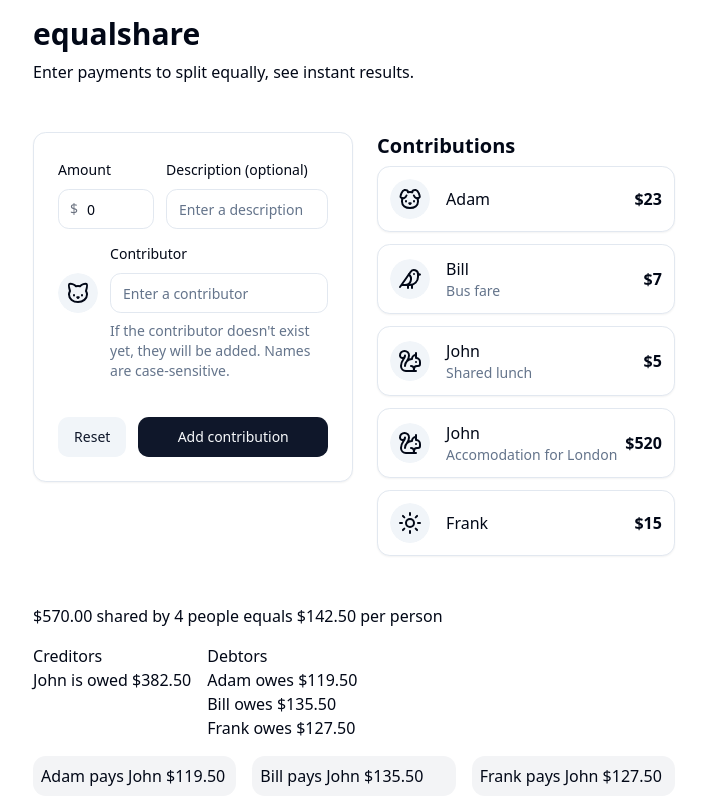
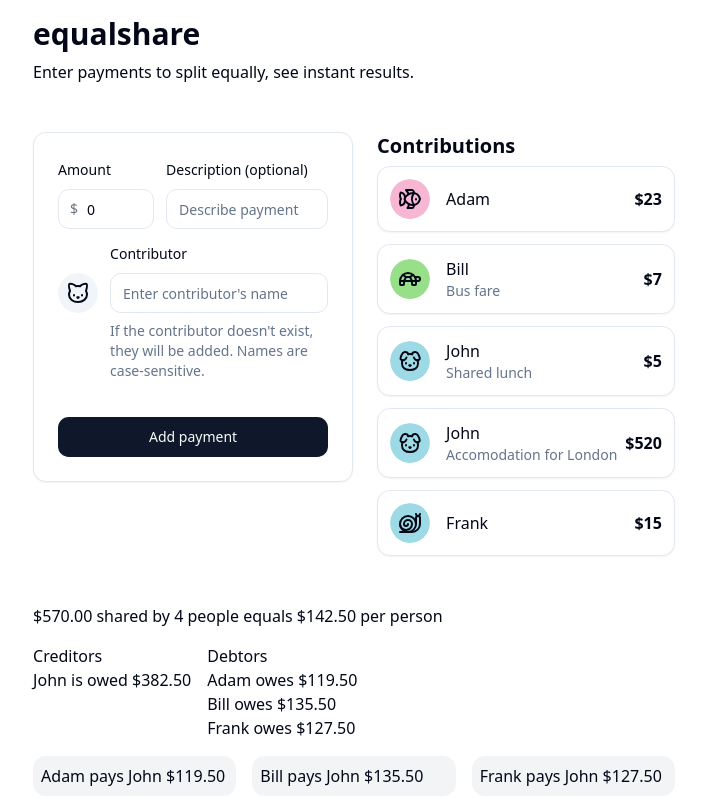
Before and after one commit to adamzuch/equal-share-app, a React (Vite) app: page / in a window 1280 px wide. Shown: the whole page, without its empty margins (286-992 px from the left). Built offline with nearby package versions, Linux system fonts and the light colour scheme.

Commit message:
prototype unique avatar generation

```diff
--- a/src/components/Contribution.tsx
+++ b/src/components/Contribution.tsx
@@ -1,41 +1,25 @@
 import { Contribution } from '@/lib/equalize'
 import { Card } from './ui/card'
-import { Bird, Dog, Squirrel, Sun, Turtle } from 'lucide-react'
 import { Avatar, AvatarFallback } from './ui/avatar'
-import { ReactNode, useState } from 'react'
+
+import { getAvatarColor, getAvatarIcon } from '@/lib/avatar'
 
 export default function ContributionCard({
   contribution,
-}: // contributors,
-// onAmountChange,
-// onContributorChange,
-// onDelete,
-// onDescriptionChange,
-// onNewContribution,
-{
+}: {
   contribution: Contribution
-  // contributors: string[]
-  // onAmountChange?: (i: number, value: string) => void
-  // onContributorChange?: (i: number, value: string) => void
-  // onDescriptionChange?: (i: number, value: string) => void
-  // onDelete?: (i: number) => void
-  // onNewContribution?: (contribution: Contribution) => void
 }) {
   const { amount, contributor, description } = contribution
 
-  const iconLookup: { [key: string]: ReactNode } = {
-    Adam: <Dog />,
-    Bill: <Bird />,
-    Charlie: <Turtle />,
-    Frank: <Sun />,
-  }
-  const defaultIcon = iconLookup?.[contributor] ?? <Squirrel />
-  const [icon] = useState<ReactNode>(defaultIcon)
+  const Icon = getAvatarIcon(contributor)
+  const iconColor = getAvatarColor(contributor)
 
   return (
     <Card className="flex-1 p-3 flex flex-row items-center gap-4">
       <Avatar>
-        <AvatarFallback>{icon}</AvatarFallback>
+        <AvatarFallback style={{ backgroundColor: iconColor }}>
+          <Icon />
+        </AvatarFallback>
       </Avatar>
 
       <div className="flex-1 flex flex-row gap-2 items-center justify-between">
@@ -46,11 +30,6 @@ export default function ContributionCard({
 
         <div className="flex flex-col gap-1">
           <div className="flex-1 text-right font-bold">${amount}</div>{' '}
-          {/* <div className="-mr-3 -mb-3 text-right text-muted-foreground">
-            <Button className="h-6" size="icon" variant="ghost">
-              <MoreHorizontal />
-            </Button>
-          </div> */}
         </div>
       </div>
     </Card>
--- a/src/components/NewContributionForm.tsx
+++ b/src/components/NewContributionForm.tsx
@@ -1,5 +1,5 @@
 import * as z from 'zod'
-import { useForm } from 'react-hook-form'
+import { useForm, useWatch } from 'react-hook-form'
 import { zodResolver } from '@hookform/resolvers/zod'
 
 import { Contribution } from '@/lib/equalize'
@@ -15,8 +15,9 @@ import {
 import { Input } from '@/components/ui/input'
 import { Button } from './ui/button'
 import { Avatar, AvatarFallback } from '@/components/ui/avatar'
+import { Card, CardContent } from './ui/card'
+import { getAvatarColor, getAvatarIcon } from '@/lib/avatar'
 import { Cat } from 'lucide-react'
-import { Card, CardContent } from './ui/card'
 
 const formSchema = z.object({
   amount: z.coerce
@@ -58,6 +59,18 @@ export function NewContributionForm({
     form.reset()
     document.getElementById('amount')?.focus()
   }
+
+  const contributor = useWatch({
+    control: form.control,
+    name: 'contributor',
+    defaultValue: '',
+  })
+
+  const AvatarIcon = contributor !== '' ? getAvatarIcon(contributor) : Cat
+  const avatarColor = contributor !== '' ? getAvatarColor(contributor) : ''
+
+  // const [AvatarIcon, setAvatarIcon] = useState<LucideIcon>(Cat)
+  // const [avatarColor, setAvatarColor] = useState('')
 
   return (
     <Card>
@@ -107,7 +120,7 @@ export function NewContributionForm({
                           id="description"
                           autoComplete="off"
                           className="w-full"
-                          placeholder="Enter a description"
+                          placeholder="Describe payment"
                         />
                       </FormControl>
                       <FormMessage />
@@ -119,8 +132,8 @@ export function NewContributionForm({
 
             <div className="flex items-start gap-3">
               <Avatar className="mt-8">
-                <AvatarFallback>
-                  <Cat />
+                <AvatarFallback style={{ backgroundColor: avatarColor }}>
+                  <AvatarIcon />
                 </AvatarFallback>
               </Avatar>
               <div className="flex-1">
@@ -137,7 +150,19 @@ export function NewContributionForm({
                             id="contributor"
                             list="contributors"
                             autoComplete="off"
-                            placeholder="Enter a contributor"
+                            placeholder="Enter contributor's name"
+                            // onChange={(e) => {
+                            //   const value = e.target.value
+                            //   if (value === '') {
+                            //     setAvatarIcon(Cat)
+                            //     setAvatarColor('')
+                            //   } else {
+                            //     const Icon = getAvatarIcon(value)
+                            //     const color = getAvatarColor(value)
+                            //     setAvatarIcon(Icon)
+                            //     setAvatarColor(color)
+                            //   }
+                            // }}
                           />
                           <datalist id="contributors">
                             {Array.from(contributors.values()).map(
@@ -150,26 +175,18 @@ export function NewContributionForm({
                       </FormControl>
                       <FormMessage />
                       <FormDescription>
-                        If the contributor doesn't exist yet, they will be
-                        added. Names are case-sensitive.
+                        If the contributor doesn't exist, they will be added.
+                        Names are case-sensitive.
                       </FormDescription>
                     </FormItem>
                   )}
                 />
               </div>
             </div>
-            <div className="mt-6 flex gap-3 space-between">
-              <Button
-                onClick={() => form.reset()}
-                variant="secondary"
-                type="reset"
-              >
-                Reset
-              </Button>
-              <Button className="flex-1" variant="default" type="submit">
-                Add contribution
-              </Button>
-            </div>
+
+            <Button className="mt-6" variant="default" type="submit">
+              Add payment
+            </Button>
           </form>
         </Form>
       </CardContent>
--- /dev/null
+++ b/src/lib/avatar.ts
@@ -0,0 +1,65 @@
+import {
+  Cat,
+  Dog,
+  Fish,
+  LucideIcon,
+  Rabbit,
+  Snail,
+  Squirrel,
+  Turtle,
+} from 'lucide-react'
+
+const AVATAR_ICONS: LucideIcon[] = [
+  Dog,
+  Cat,
+  Fish,
+  Rabbit,
+  Snail,
+  Squirrel,
+  Turtle,
+]
+
+const AVATAR_COLORS: string[] = [
+  // Lighter shades
+  '#AEC7E8', // Light Blue
+  '#FFBB78', // Light Orange
+  '#98DF8A', // Light Green
+  '#FF9896', // Light Red
+  '#C5B0D5', // Light Purple
+  '#C49C94', // Light Brown
+  '#F7B6D2', // Light Pink
+  '#C7C7C7', // Light Gray
+  '#DBDB8D', // Light Lime
+  '#9EDAE5', // Light Cyan
+]
+
+export function getAvatarIcon(name: string): LucideIcon {
+  const index = cyrb53(name) % AVATAR_ICONS.length
+  return AVATAR_ICONS[index]
+}
+
+export function getAvatarColor(name: string): string {
+  const index = cyrb53(name, 123) % AVATAR_COLORS.length
+  return AVATAR_COLORS[index]
+}
+
+/*
+  cyrb53 (c) 2018 bryc (github.com/bryc)
+  License: Public domain. Attribution appreciated.
+  A fast and simple 53-bit string hash function with decent collision resistance.
+  Largely inspired by MurmurHash2/3, but with a focus on speed/simplicity.
+*/
+const cyrb53 = function (str: string, seed = 0) {
+  let h1 = 0xdeadbeef ^ seed,
+    h2 = 0x41c6ce57 ^ seed
+  for (let i = 0, ch; i < str.length; i++) {
+    ch = str.charCodeAt(i)
+    h1 = Math.imul(h1 ^ ch, 2654435761)
+    h2 = Math.imul(h2 ^ ch, 1597334677)
+  }
+  h1 = Math.imul(h1 ^ (h1 >>> 16), 2246822507)
+  h1 ^= Math.imul(h2 ^ (h2 >>> 13), 3266489909)
+  h2 = Math.imul(h2 ^ (h2 >>> 16), 2246822507)
+  h2 ^= Math.imul(h1 ^ (h1 >>> 13), 3266489909)
+  return 4294967296 * (2097151 & h2) + (h1 >>> 0)
+}
```
